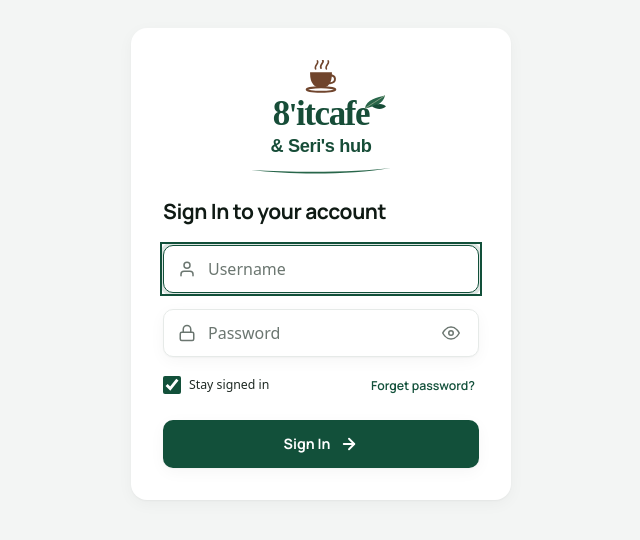
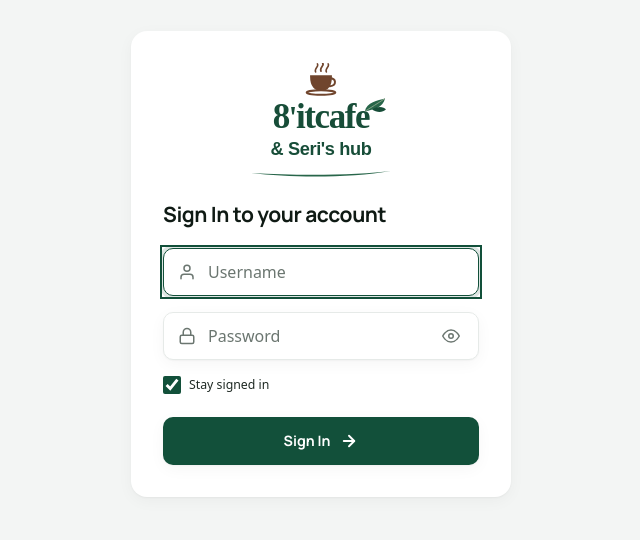
Before and after one commit to 11n11company/8it-cafe, a React (Vite) app in the folder frontend/: page / in a window 1280 px wide. Shown: the part 136-676 px from the top of the page, without its empty margins (319-959 px from the left). Built offline with nearby package versions, Linux system fonts and the light colour scheme; a web font is replaced by a local one.

Commit message:
fix(auth): remove forgot password link and notice from login screen

```diff
--- a/frontend/src/components/auth/LoginScreen.jsx
+++ b/frontend/src/components/auth/LoginScreen.jsx
@@ -100,7 +100,6 @@ export function LoginScreen() {
   const [password, setPassword] = useState('');
   const [showPassword, setShowPassword] = useState(false);
   const [staySignedIn, setStaySignedIn] = useState(true);
-  const [showForgotNotice, setShowForgotNotice] = useState(false);
   const [loading, setLoading] = useState(false);
   const [error, setError] = useState(null);
 
@@ -163,13 +162,6 @@ export function LoginScreen() {
               <line x1="12" y1="16" x2="12.01" y2="16" />
             </svg>
             <span>{error}</span>
-          </div>
-        )}
-
-        {/* Forgot Password Notice */}
-        {showForgotNotice && (
-          <div className="cafe-forgot-notice">
-            <span>Account credentials and PINs are managed directly by your Store Administrator. Please contact your manager or administrator to reset your credentials.</span>
           </div>
         )}
 
@@ -274,7 +266,7 @@ export function LoginScreen() {
             </div>
           </div>
 
-          {/* Stay Signed In Checkbox & Forgot Password Link */}
+          {/* Stay Signed In Checkbox */}
           <div className="cafe-login-options">
             <label className="cafe-checkbox-label">
               <input
@@ -285,14 +277,6 @@ export function LoginScreen() {
               />
               <span>Stay signed in</span>
             </label>
-
-            <button
-              type="button"
-              className="cafe-forgot-link"
-              onClick={() => setShowForgotNotice(!showForgotNotice)}
-            >
-              Forget password?
-            </button>
           </div>
 
           {/* Primary Sign In Button */}
```
